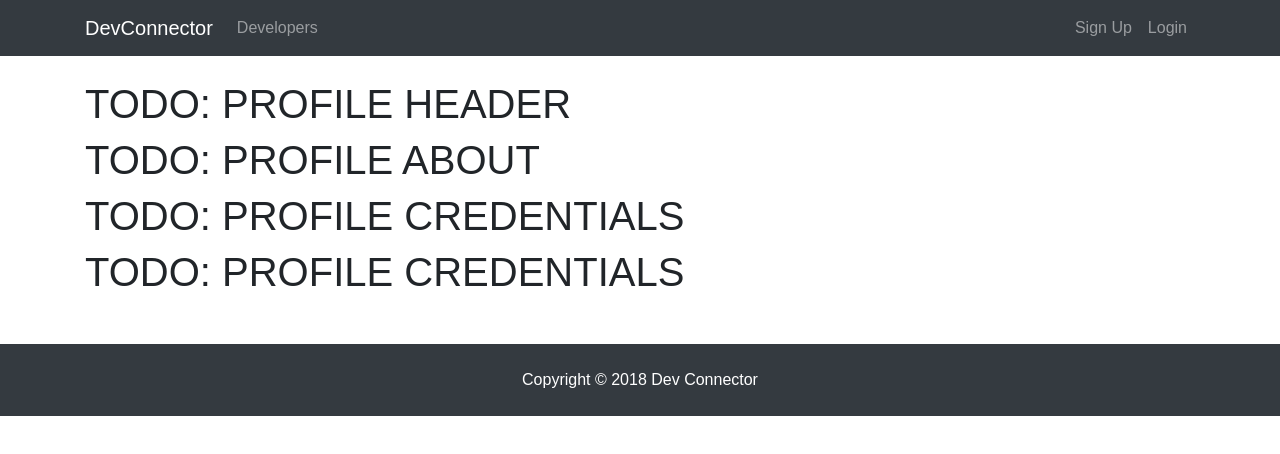
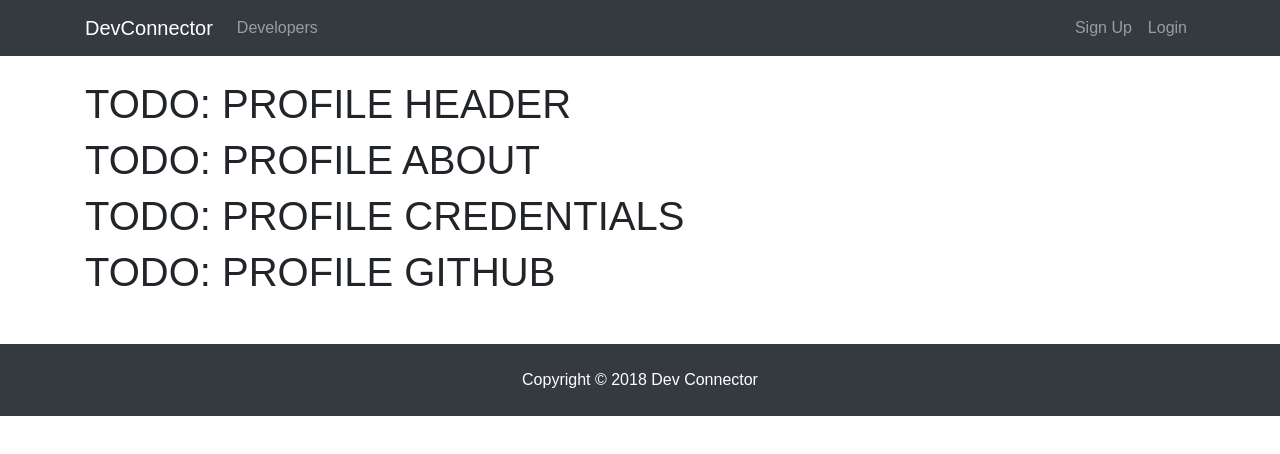
Before and after one commit to marcomontilla/dev_connection_api, a React (Create React App) app in the folder client/: page /profile/1 in a window 1280 px wide. Shown: the top 454 px of the page. Built offline with nearby package versions, Linux system fonts and the light colour scheme; no server answers.

Commit message:
Text Fixed

```diff
--- a/client/src/components/createProfile/CreateProfile.js
+++ b/client/src/components/createProfile/CreateProfile.js
@@ -184,8 +184,7 @@ class CreateProfile extends Component {
 									value={this.state.skills}
 									onChange={this.onChangeHandler}
 									error={errors.skills}
-									info="Please use comma separated values (eg.
-										HTML,CSS,JavaScript,PHP"
+									info="Please use comma separated values (eg. HTML,CSS,JavaScript,PHP)"
 								/>
 								<TextFieldGroup
 									placeholder="Github Username"
--- a/client/src/components/editProfile/EditProfile.js
+++ b/client/src/components/editProfile/EditProfile.js
@@ -241,8 +241,7 @@ class CreateProfile extends Component {
 									value={this.state.skills}
 									onChange={this.onChangeHandler}
 									error={errors.skills}
-									info="Please use comma separated values (eg.
-										HTML,CSS,JavaScript,PHP"
+									info="Please use comma separated values (eg. HTML,CSS,JavaScript,PHP)"
 								/>
 								<TextFieldGroup
 									placeholder="Github Username"
--- a/client/src/components/profile/ProfileGithub.js
+++ b/client/src/components/profile/ProfileGithub.js
@@ -4,7 +4,7 @@ export class ProfileGithub extends Component {
 	render() {
 		return (
 			<div>
-				<h1>TODO: PROFILE CREDENTIALS</h1>
+				<h1>TODO: PROFILE GITHUB</h1>
 			</div>
 		)
 	}
```
